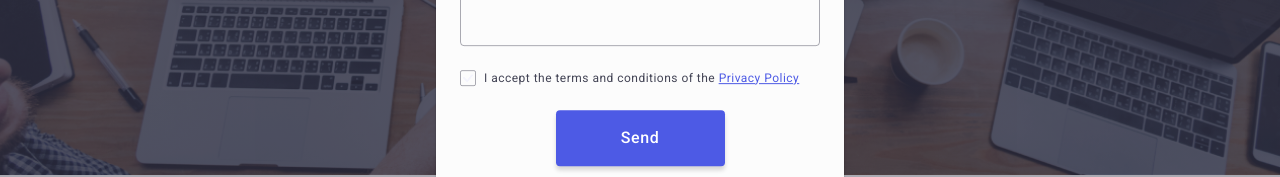
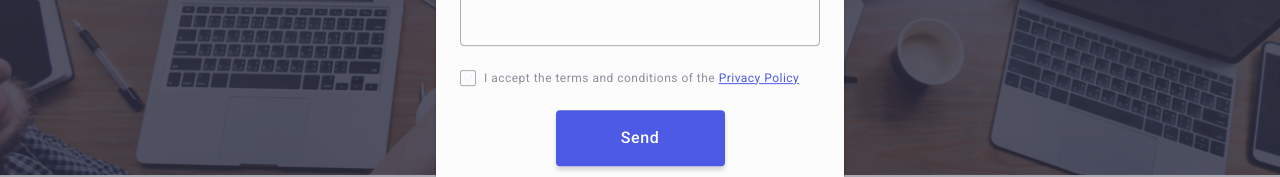
Before and after one commit to BarylStyle/goit-markup-hw-06, a plain HTML site: page index.html in a window 1280 px wide. Both pictures are taken after a click on the button "Order Service". Shown: the part 506-683 px from the top of the page. Drawn offline with nearby package versions, Linux system fonts and the light colour scheme; files whose address does not match are found by name.

Commit message:
Update styles.css

```diff
--- a/css/styles.css
+++ b/css/styles.css
@@ -884,7 +884,7 @@ img {
     font-weight: 400;
     line-height: 1.17;
     letter-spacing: 0.04em;
-    color: var(--colorgrey);
+    color: var(--kolor6);
     gap: 8px;
 }
 .checbox-span{
```
